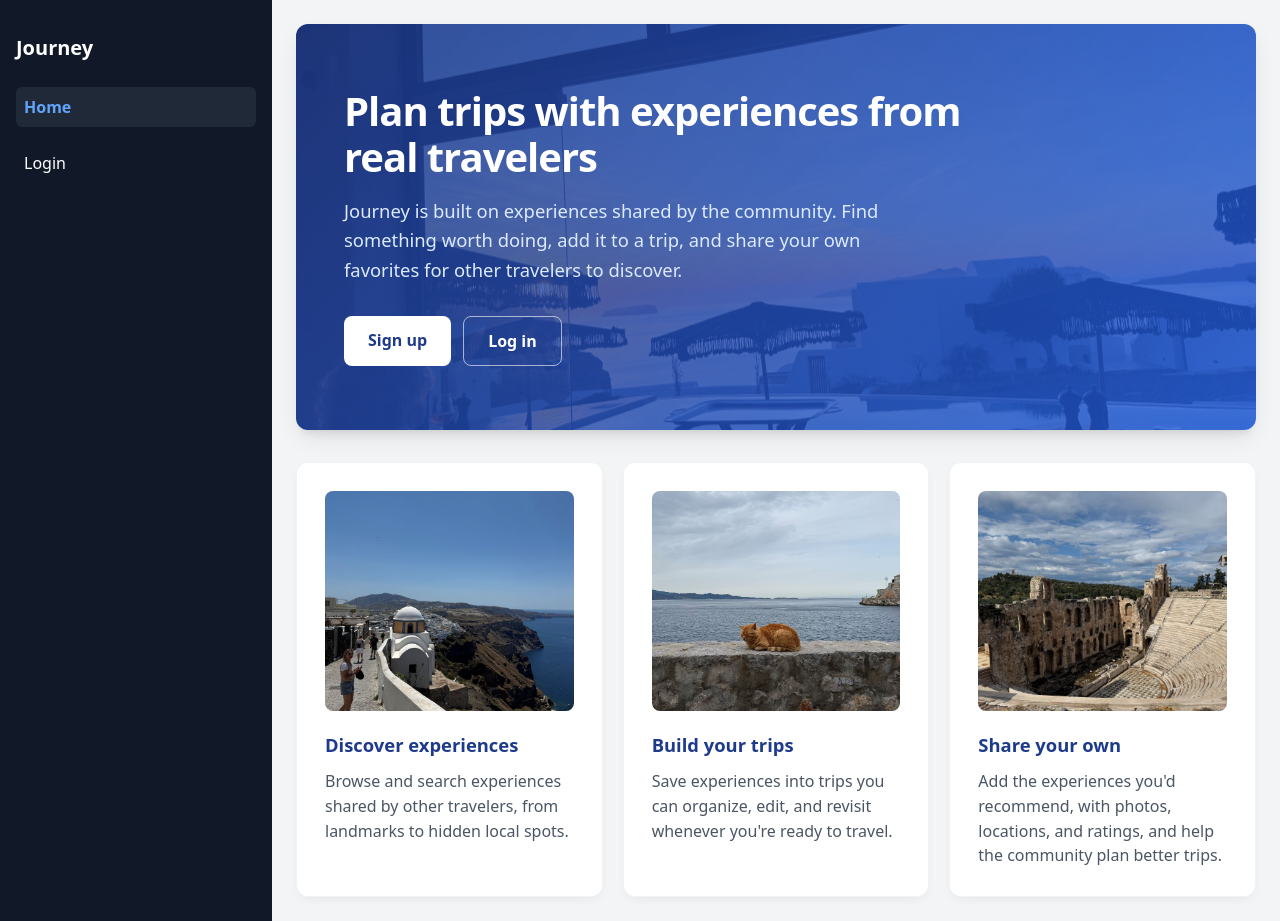
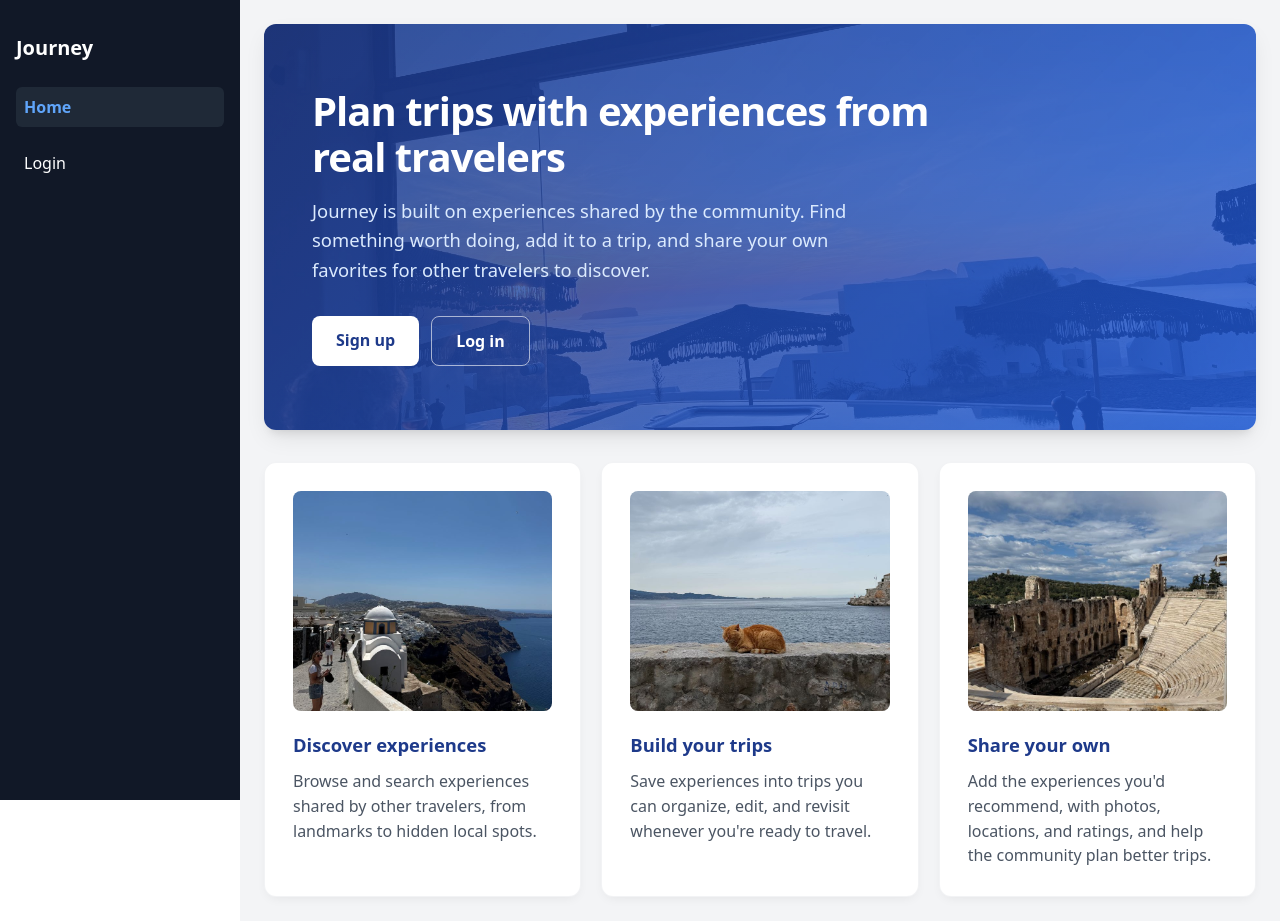
Before and after one commit to travel-project-team/Crowd-Sourced-Travel-Planner, a React (Vite) app in the folder frontend/: page /home in a window 1280 px wide. Built offline with nearby package versions, Linux system fonts and the light colour scheme; no server answers.

Commit message:
makes sidebar static and auto scrolls to the top between pages

```diff
--- a/frontend/src/App.jsx
+++ b/frontend/src/App.jsx
@@ -32,7 +32,7 @@ import { EditProfile } from './pages/EditProfile';
 import { HomePage} from './pages/HomePage';
 import { ChangePassword } from './pages/ChangePassword';
 import { ProtectedRoutes } from "./helpers/ProtectedRoutes";
-
+import { ScrollToTop } from "./components/ScrollToTop";
 
 
 function App() {
@@ -40,6 +40,7 @@ function App() {
   return (
     <>
       <Router>
+        <ScrollToTop />
         <Routes>
           {/* Public Routes */}
           <Route element={<HomePageLayout />}>
--- /dev/null
+++ b/frontend/src/components/ScrollToTop.jsx
@@ -0,0 +1,17 @@
+// Citation:
+// This code was generated with the help of Google Gemini.
+// This transcript https://share.google/aimode/GnoQphPqSvuIvvvqN
+// documents the GenAI interaction that led to the generation of this code.
+
+import { useEffect } from "react";
+import { useLocation } from "react-router-dom";
+
+export const ScrollToTop = () => {
+  const { pathname } = useLocation();
+
+  useEffect(() => {
+    window.scrollTo(0, 0);
+  }, [pathname]);
+
+  return null;
+};
--- a/frontend/src/styles/DashboardLayout.css
+++ b/frontend/src/styles/DashboardLayout.css
@@ -1,5 +1,6 @@
 .dashboard-layout {
   display: flex;
+  align-items: flex-start;
   width: 100%;
   min-height: 100vh;
 }
--- a/frontend/src/styles/Sidebar.css
+++ b/frontend/src/styles/Sidebar.css
@@ -1,9 +1,13 @@
 .sidebar-container {
+  position: sticky;
+  top: 0;
+  height: 100vh;
   width: 15rem;
   background-color: #111827;
   color: #ffffff;
-  min-height: 100vh;
   padding: 1rem;
+  overflow-y: auto;
+  box-sizing: border-box;
 }
 
 
```
